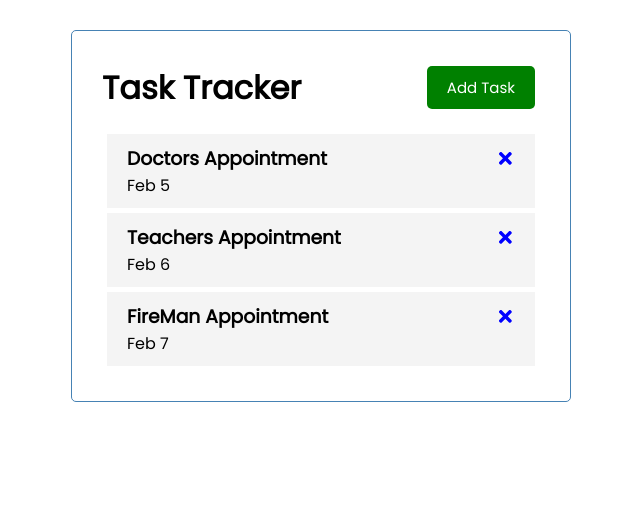
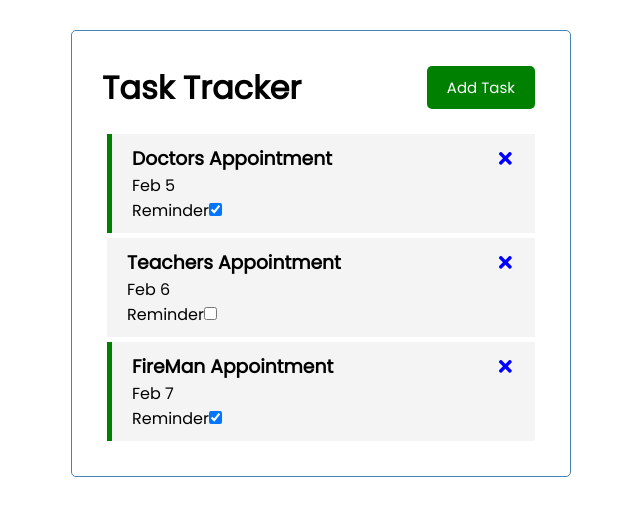
Before and after one commit to Rahul-ai/Tracker, a React (Create React App) app: page / in a window 1280 px wide. Shown: the top 516 px of the page, without its empty margins (319-959 px from the left). Built offline with nearby package versions, Linux system fonts and the light colour scheme.

Commit message:
.Updated Task Component

```diff
--- a/src/App.js
+++ b/src/App.js
@@ -32,12 +32,18 @@ const DeleteTask = (id) => {
   setTasks(Tasks.filter((task)=>task.id !== id));
 }
 
+//Toggle Reminder
+const ToggleReminder = (id) =>{
+   setTasks(Tasks.map((task)=>task.id === id ?
+   {...task,reminder:!task.reminder}: task))
+}
+
     return(
       <div className='container'>
         <Header/>
         {
         Tasks.length > 0 ? (
-        <Taskss Tasks={Tasks} OnDelete = {DeleteTask} />
+        <Taskss Tasks={Tasks} OnDelete = {DeleteTask} OnToggle ={ToggleReminder} />
         ):(
         <h3>No Tasks TO Show </h3>)
         }
--- a/src/component/Task.js
+++ b/src/component/Task.js
@@ -1,11 +1,16 @@
 import { FaTimes } from 'react-icons/fa'
 const Task = (props) => {
   return (
-    <div className='task'>
+    <div className={`task ${props.task.reminder ? 'reminder':''}`} onDoubleClick={() => props.OnToggle(props.task.id)}>
       <h3>{props.task.text}<FaTimes style={{color:'blue'}}
       onClick={()=>props.OnDelete(props.task.id)}/></h3>
+
       <p>{props.task.day}</p>
-    </div>
+
+      <p>Reminder<input type="checkbox" class="form-check-input"
+      onClick={()=>props.OnToggle(props.task.id)} value="checkedValue"
+      checked = {props.task.reminder} /></p>
+      </div>
   );
 }
 
--- a/src/component/Tasks.js
+++ b/src/component/Tasks.js
@@ -4,7 +4,8 @@ const Tasks = (props) => {
   return (
     <div>
       {props.Tasks.map((task)=> (<Task Key={task.id}
-      task={task} OnDelete={props.OnDelete} />))}
+      task={task} OnDelete={props.OnDelete}
+      OnToggle={props.OnToggle}/>))}
     </div>
   );
 }
```
